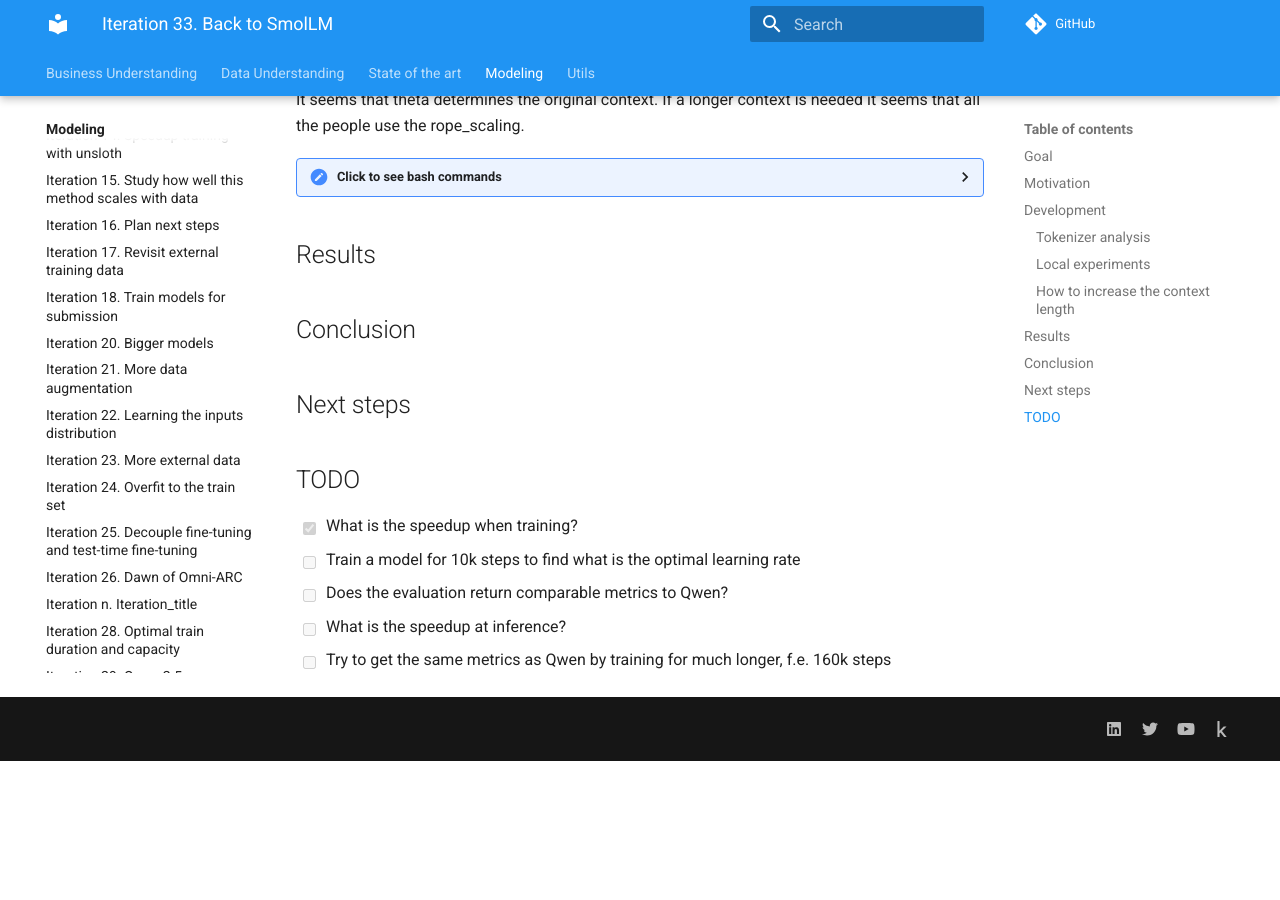
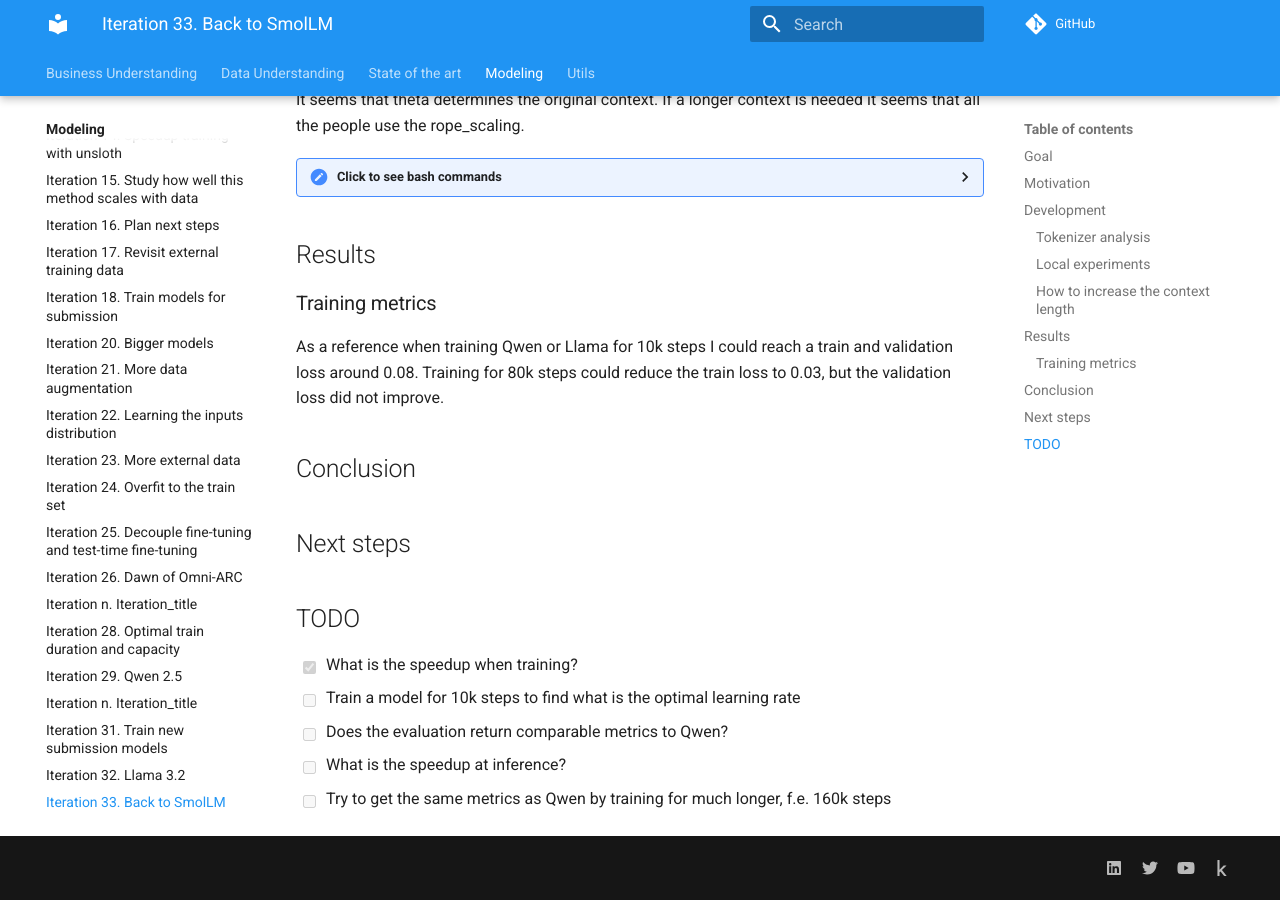
Before and after one commit to zhengjunyao-work/arc24, an MkDocs documentation site: the page built from docs/modeling/Iteration_33_back_to_smollm.md, in a window 1280 px wide and 900 px high, scrolled down 1732 px. Built offline with MkDocs 1.6.1 and Material for MkDocs 9.7.7, drawn with Linux system fonts in a browser that asks for light colours; comment, search, counter and statistics services are not loaded; before the commit the page ends 2493 px from its top, so only the background shows below that.

Commit message:
updated documentation

```diff
--- a/docs/modeling/Iteration_33_back_to_smollm.md
+++ b/docs/modeling/Iteration_33_back_to_smollm.md
@@ -266,6 +266,11 @@
 
 ## Results
 
+### Training metrics
+
+As a reference when training Qwen or Llama for 10k steps I could reach a train and validation loss around 0.08.
+Training for 80k steps could reduce the train loss to 0.03, but the validation loss did not improve.
+
 ## Conclusion
 
 ## Next steps
```
